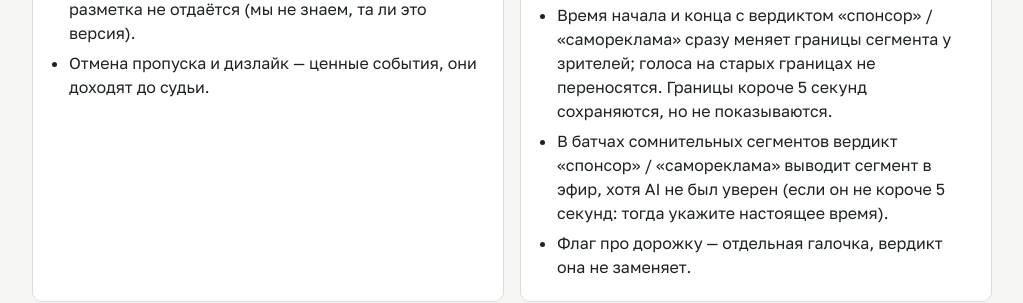
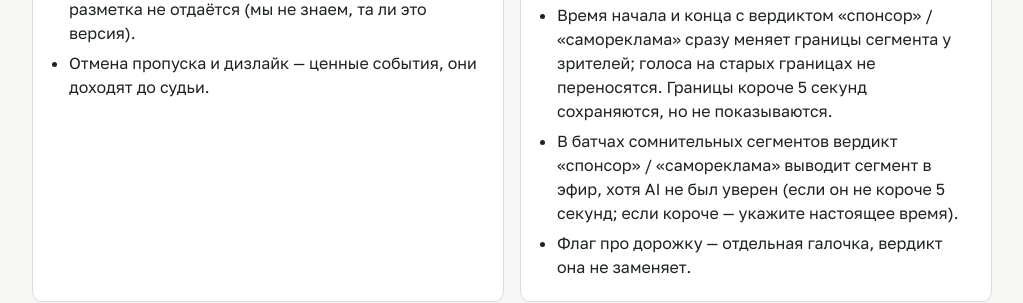
Before and after one commit to bayanovea/native-ad-skip-api, a website: page docs/ai-first-overview/ru.html in a window 1280 px wide. Shown: the part 3996-4299 px from the top of the page, without its empty margins (128-1151 px from the left). Drawn offline with Linux system fonts and the light colour scheme.

Commit message:
docs: ai-first overview ru: clearer wording on short doubtful segments

```diff
--- a/docs/ai-first-overview/ru.html
+++ b/docs/ai-first-overview/ru.html
@@ -147,7 +147,7 @@
         <li>AI-пункты приходят в батчах от судьи, по одному на сегмент; за ними стоят живые зрители, так что они приоритетнее таблиц.</li>
         <li>Решение по тексту, как и раньше. Один вердикт — один сегмент в эфире или вне его.</li>
         <li>Время начала и конца с вердиктом «спонсор» / «самореклама» сразу меняет границы сегмента у зрителей; голоса на старых границах не переносятся. Границы короче 5 секунд сохраняются, но не показываются.</li>
-        <li>В батчах сомнительных сегментов вердикт «спонсор» / «самореклама» выводит сегмент в эфир, хотя AI не был уверен (если он не короче 5 секунд: тогда укажите настоящее время).</li>
+        <li>В батчах сомнительных сегментов вердикт «спонсор» / «самореклама» выводит сегмент в эфир, хотя AI не был уверен (если он не короче 5 секунд; если короче — укажите настоящее время).</li>
         <li>Флаг про дорожку — отдельная галочка, вердикт она не заменяет.</li>
       </ul>
     </div>
```
